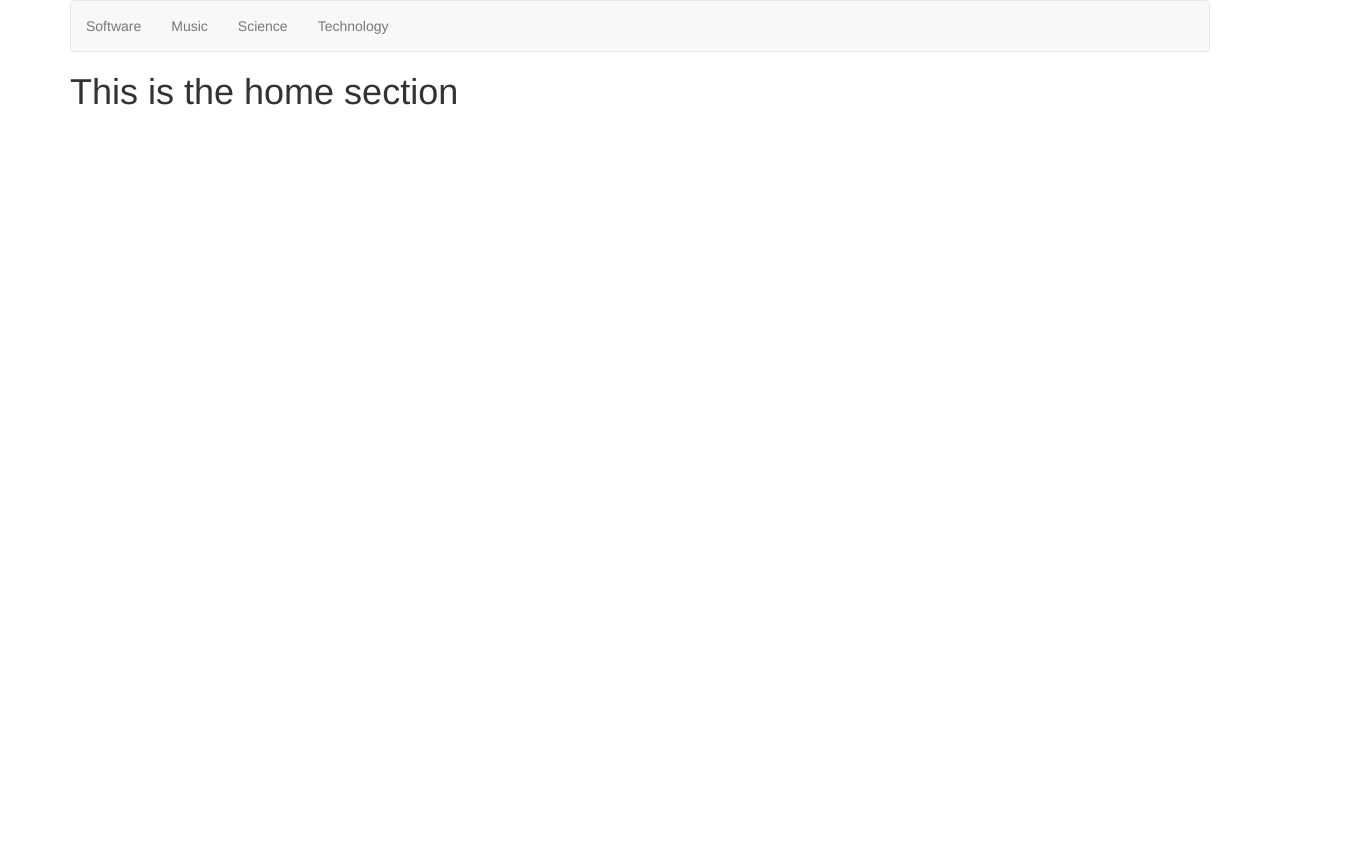
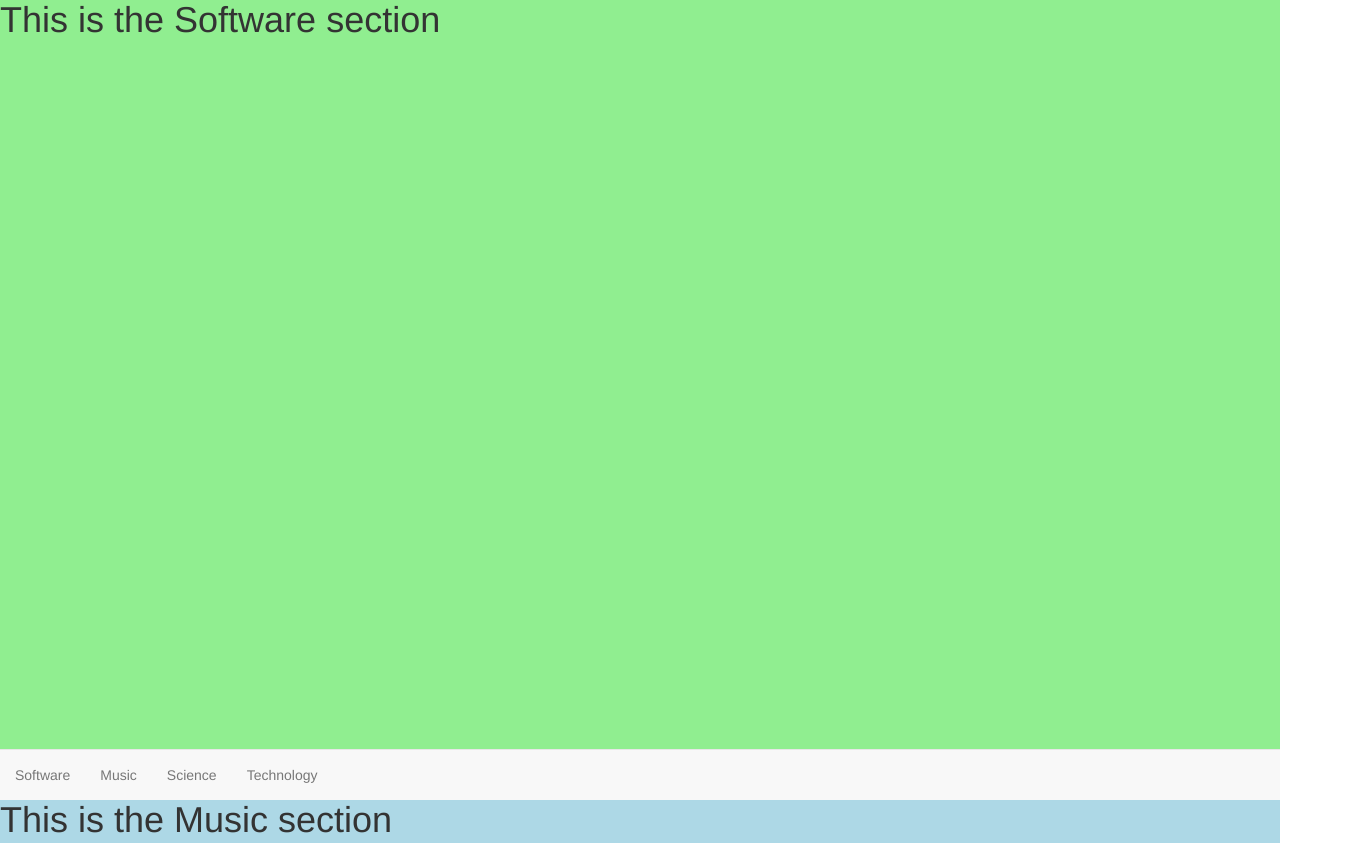
Before and after one commit to RiteshMasterChief117/BootstrapStart, a plain HTML site: page 15-scroolspy/index.html in a window 1280 px wide. Shown: the top 843 px of the page, 1350 px wide, since content can reach past the window. Drawn offline with Linux system fonts and the light colour scheme.

Commit message:
first commit

```diff
--- a/15-scroolspy/index.html
+++ b/15-scroolspy/index.html
@@ -8,16 +8,23 @@
     <script src="js/jquery.js"></script>
     <script src="js/bootstrap.js"></script>
     <style>
+      * {
+        margin:0;
+        padding:0
+      }
       section {
         width: 100vw;
         height: 100vh;
       }
+      h1 {
+        margin:0;
+        padding:0
+      }
     </style>
     <title>Document</title>
   </head>
-  <body>
-    <div class="container">
-      <nav class="navbar navbar-default">
+  <body data-spy="scrool" data-target=".navbar">
+    <nav class="navbar navbar-default navbar-fixed-bottom">
       <ul class="nav navbar-nav">
         <li>
           <a href="#software">Software</a>
@@ -33,18 +40,17 @@
         </li>
       </ul>
     </nav>
-      <section id="software">
-        <h1>This is the home section</h1>
+    <section id="software" style="background: lightgreen">
+      <h1>This is the Software section</h1>
     </section>
-      <section id="music">
+    <section id="music" style="background: lightblue">
       <h1>This is the Music section</h1>
     </section>
-      <section id="science">
+    <section id="science" style="background: lightcoral">
       <h1>This is the Science section</h1>
     </section>
-      <section id="technology">
+    <section id="technology" style="background: lightgrey">
       <h1>This is the Technology section</h1>
     </section>
-    </div>
   </body>
 </html>
```
Lines whose indentation alone changed are shown as unchanged.
